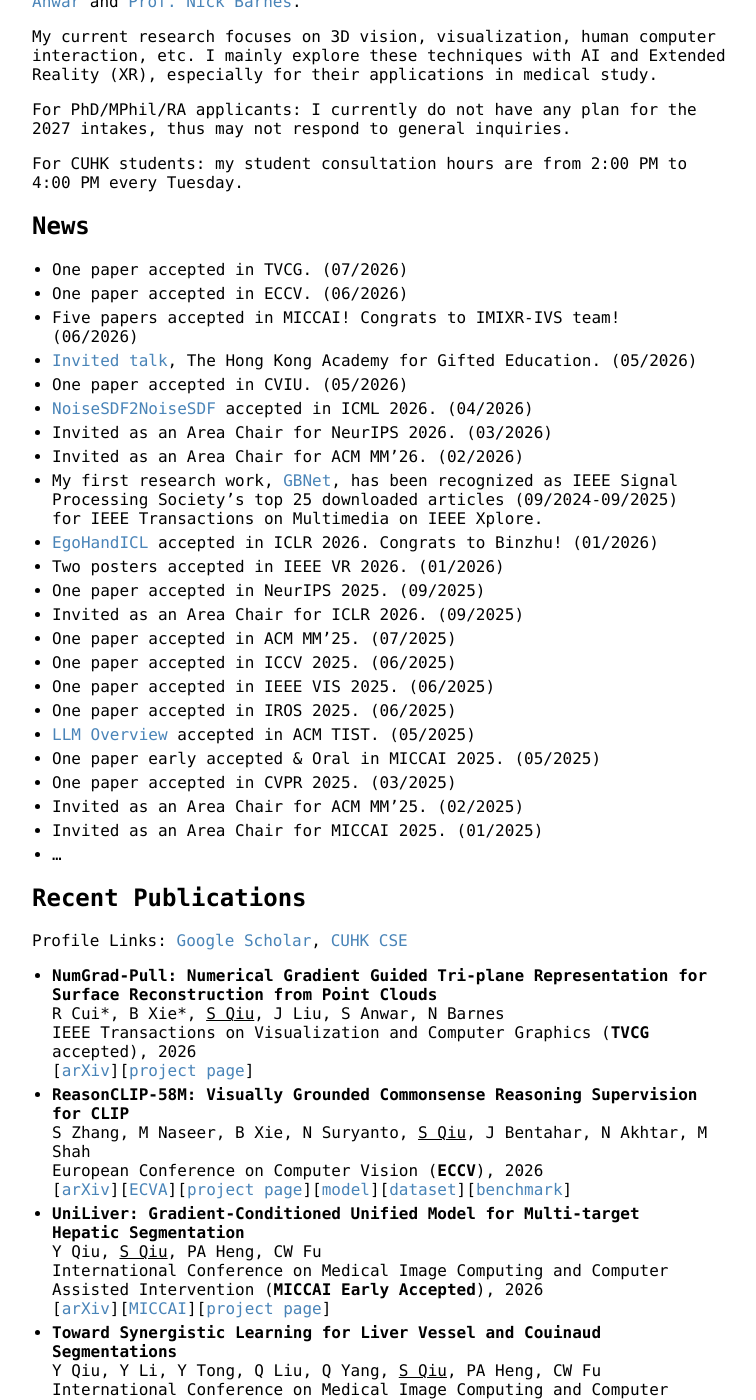
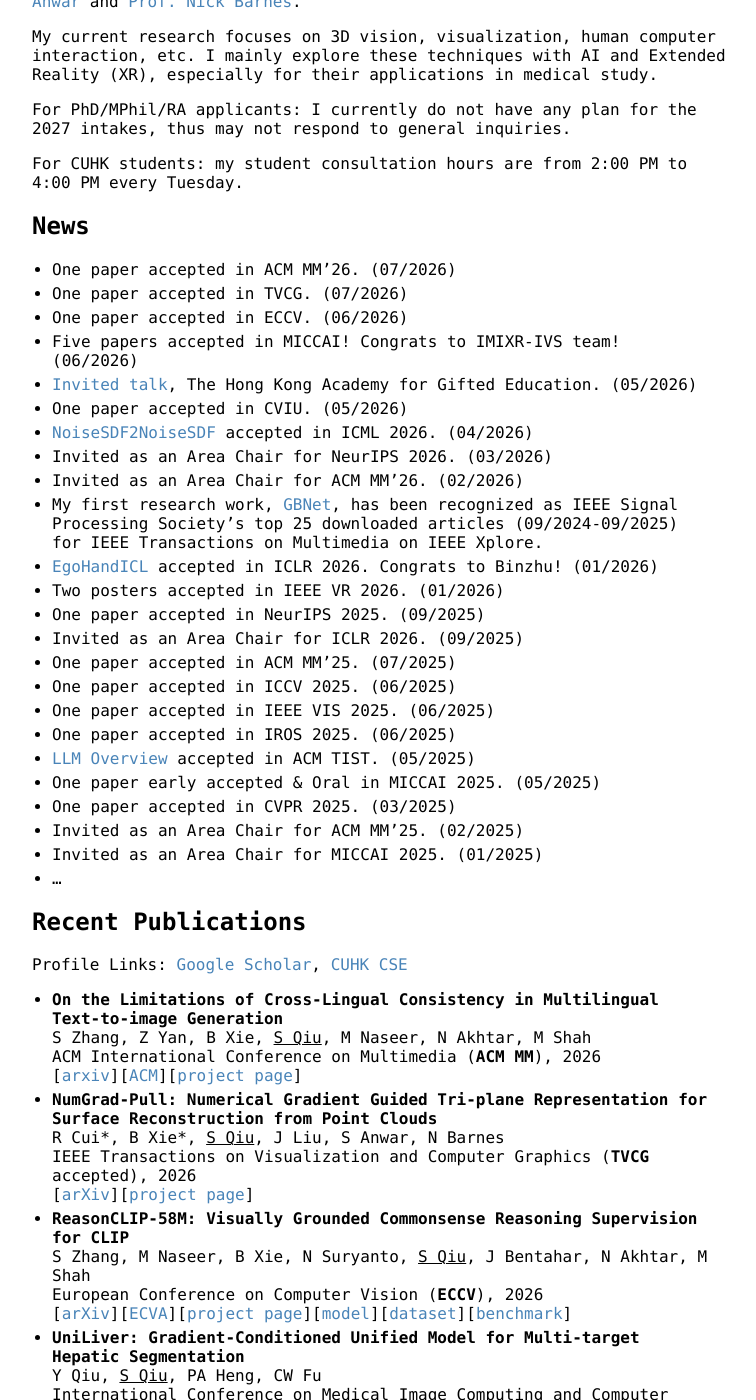
Before and after one commit to ShiQiu0419/ShiQiu0419.github.io, a Jekyll site: the page built from index.md, in a window 1280 px wide and 1400 px high, scrolled down 305 px. Shown: the whole window, without its empty margins (258-1014 px from the left). Built offline with Jekyll 4.4.1, drawn with Linux system fonts in a browser that asks for light colours; our own code applies the rules of GitHub Pages for plain Markdown files.

Commit message:
Update index.md

```diff
--- a/index.md
+++ b/index.md
@@ -14,6 +14,7 @@
 For CUHK students: my student consultation hours are from 2:00 PM to 4:00 PM every Tuesday.
 
 ## News
+* One paper accepted in ACM MM'26. (07/2026)
 * One paper accepted in TVCG. (07/2026)
 * One paper accepted in ECCV. (06/2026)
 * Five papers accepted in MICCAI! Congrats to IMIXR-IVS team! (06/2026)
@@ -40,6 +41,10 @@
 
 ## Recent Publications
 Profile Links: [Google Scholar](https://scholar.google.com/citations?user=OPNVthUAAAAJ), [CUHK CSE](https://www.cse.cuhk.edu.hk/people/faculty/shi-qiu/)
+* **On the Limitations of Cross-Lingual Consistency in Multilingual Text-to-image Generation**
+S Zhang, Z Yan, B Xie, <ins>S Qiu</ins>, M Naseer, N Akhtar, M Shah
+ACM International Conference on Multimedia (**ACM MM**), 2026
+[[arxiv](https://arxiv.org/)][[ACM](https://dl.acm.org/)][[project page](https://github.com/)]
 * **NumGrad-Pull: Numerical Gradient Guided Tri-plane Representation for Surface Reconstruction from Point Clouds**
 R Cui\*, B Xie\*, <ins>S Qiu</ins>, J Liu, S Anwar, N Barnes
 IEEE Transactions on Visualization and Computer Graphics (**TVCG** accepted), 2026
```
